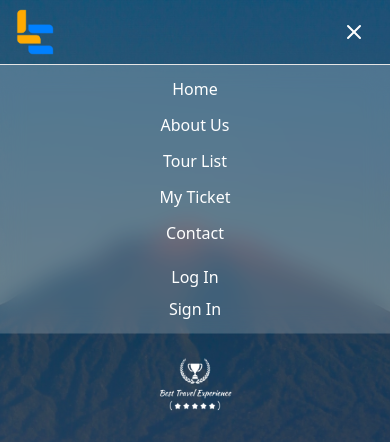
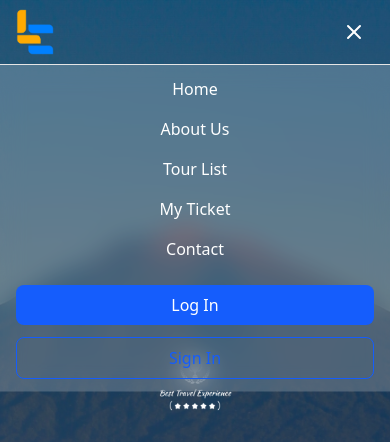
Before and after one commit to megustaSzy/project-web-mobile-api, a Next.js app in the folder web/: page / in a window 390 px wide. Both pictures are taken after a click on the button 354 px from the left and 32 px from the top of the page. Shown: the top 442 px of the page. Built offline with nearby package versions, Linux system fonts and the light colour scheme; no server answers.

Commit message:
merubah dan memfungsikan tampilan mobile

```diff
--- a/web/src/app/components/NavBar.tsx
+++ b/web/src/app/components/NavBar.tsx
@@ -9,10 +9,12 @@ export default function NavBar() {
   const [open, setOpen] = useState(false);
   const [scrolled, setScrolled] = useState(false);
   const [isLoggedIn, setIsLoggedIn] = useState(false);
-  const [userData, setUserData] = useState<{ name?: string; avatar?: string }>({
-    name: "User",
-    avatar: "/images/profile.jpg",
-  });
+  const [userData, setUserData] = useState<{ name?: string; avatar?: string }>(
+    {
+      name: "User",
+      avatar: "/images/profile.jpg",
+    }
+  );
 
   // 🔹 Efek scroll (ubah warna navbar)
   useEffect(() => {
@@ -40,20 +42,16 @@ export default function NavBar() {
         console.warn("Data profil lokal rusak");
       }
     } else {
-      // default
       setUserData({ name: "User", avatar: "/images/profile.jpg" });
     }
   };
 
   useEffect(() => {
     loadLocalProfile();
-
-    // 🔄 Dengarkan perubahan localStorage agar navbar ikut update realtime
     const handleStorageChange = (e: StorageEvent) => {
       if (e.key === "profile") loadLocalProfile();
     };
     window.addEventListener("storage", handleStorageChange);
-
     return () => window.removeEventListener("storage", handleStorageChange);
   }, []);
 
@@ -78,7 +76,7 @@ export default function NavBar() {
           <Image src="/images/logo.png" alt="Logo" width={40} height={40} />
         </div>
 
-        {/* 🔹 Menu Tengah */}
+        {/* 🔹 Menu Tengah (Desktop) */}
         <nav
           className={`hidden md:flex absolute left-1/2 transform -translate-x-1/2 gap-8 transition-colors duration-300 ${
             scrolled ? "text-gray-800" : "text-white"
@@ -101,7 +99,7 @@ export default function NavBar() {
           </Link>
         </nav>
 
-        {/* 🔹 Profil atau Login */}
+        {/* 🔹 Profil atau Login (Desktop) */}
         <div className="hidden md:flex gap-3 ml-auto items-center relative">
           {isLoggedIn ? (
             <div className="flex items-center gap-2 group relative cursor-pointer">
@@ -160,38 +158,79 @@ export default function NavBar() {
         </button>
       </div>
 
-      {/* 🔹 Mobile Menu */}
-      {open && (
+      {/* 🔹 Mobile Menu — SUDAH DIPERBAIKI */}
+      <div
+        className={`md:hidden overflow-hidden transition-all duration-300 ${
+          open ? "max-h-96 opacity-100" : "max-h-0 opacity-0"
+        }`}
+      >
         <div
-          className={`md:hidden border-t px-4 py-3 transition-all duration-300 ${
+          className={`border-t px-4 py-3 ${
             scrolled
               ? "bg-white text-gray-800"
               : "bg-white/20 backdrop-blur-md text-white"
           }`}
         >
-          <nav className="flex flex-col gap-3 text-center">
-            <Link href="/">Home</Link>
-            <Link href="#about">About Us</Link>
-            <Link href="#tours">Tour List</Link>
-            <Link href="#tickets">My Ticket</Link>
-            <Link href="#contact">Contact</Link>
+          <nav className="flex flex-col gap-4 text-center font-medium">
+            <Link href="/" onClick={() => setOpen(false)}>
+              Home
+            </Link>
+            <Link href="/about" onClick={() => setOpen(false)}>
+              About Us
+            </Link>
+            <Link href="#tours" onClick={() => setOpen(false)}>
+              Tour List
+            </Link>
+            <Link href="#tickets" onClick={() => setOpen(false)}>
+              My Ticket
+            </Link>
+            <Link href="#contact" onClick={() => setOpen(false)}>
+              Contact
+            </Link>
 
-            <div className="pt-2 flex flex-col gap-2">
+            {/* Auth Buttons */}
+            <div className="pt-2 flex flex-col gap-3">
               {isLoggedIn ? (
                 <>
-                  <Link href="/profil">Edit Profil</Link>
-                  <button onClick={handleLogout}>Logout</button>
+                  <Link
+                    href="/profil"
+                    onClick={() => setOpen(false)}
+                    className="py-2 rounded-md hover:bg-gray-100 hover:text-gray-800 transition"
+                  >
+                    Edit Profil
+                  </Link>
+                  <button
+                    onClick={() => {
+                      handleLogout();
+                      setOpen(false);
+                    }}
+                    className="py-2 rounded-md bg-red-500 text-white hover:bg-red-600 transition"
+                  >
+                    Logout
+                  </button>
                 </>
               ) : (
                 <>
-                  <Link href="/login">Log In</Link>
-                  <Link href="/register">Sign In</Link>
+                  <Link
+                    href="/login"
+                    onClick={() => setOpen(false)}
+                    className="py-2 rounded-md bg-blue-600 text-white hover:bg-blue-700 transition"
+                  >
+                    Log In
+                  </Link>
+                  <Link
+                    href="/register"
+                    onClick={() => setOpen(false)}
+                    className="py-2 rounded-md border border-blue-600 text-blue-600 hover:bg-blue-50 transition"
+                  >
+                    Sign In
+                  </Link>
                 </>
               )}
             </div>
           </nav>
         </div>
-      )}
+      </div>
     </header>
   );
 }
```
Also changed, not shown: web/src/app/pesan/page.tsx (indentation only).
